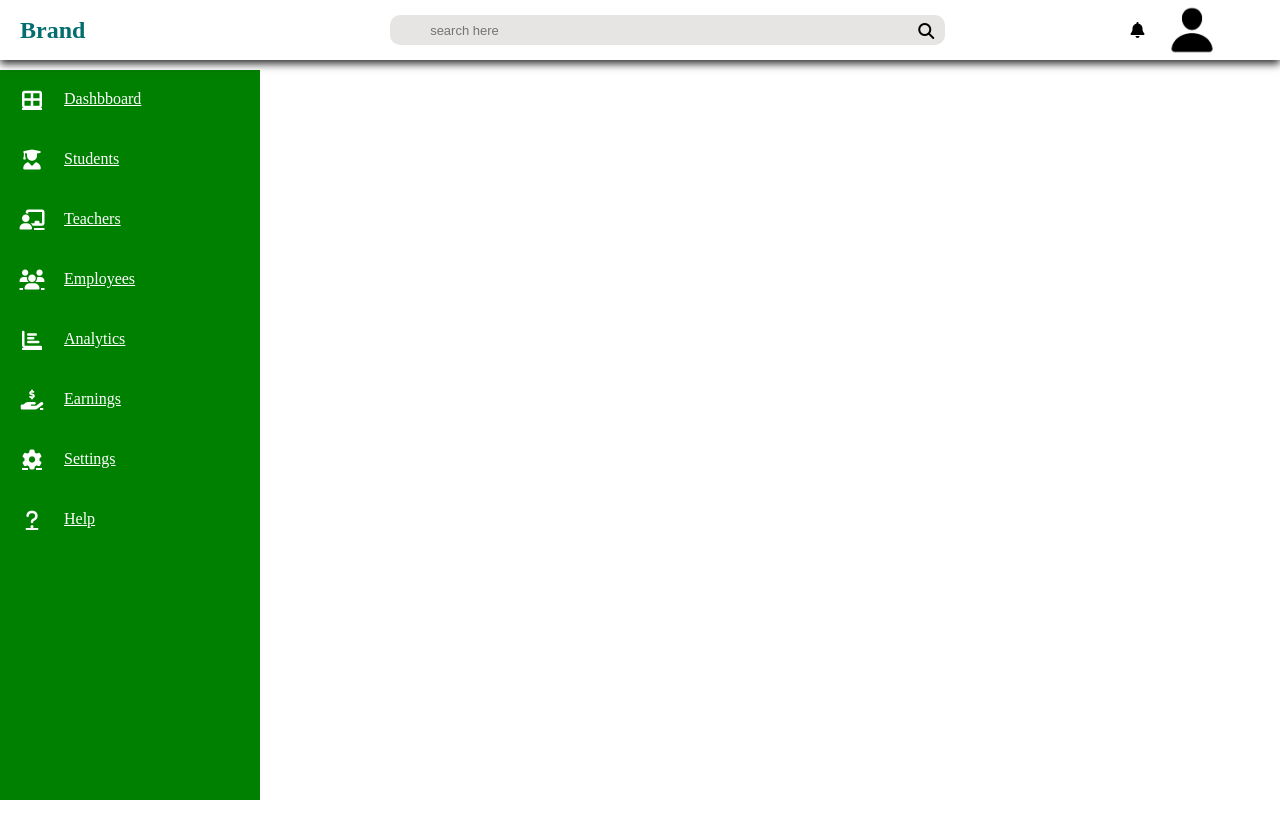
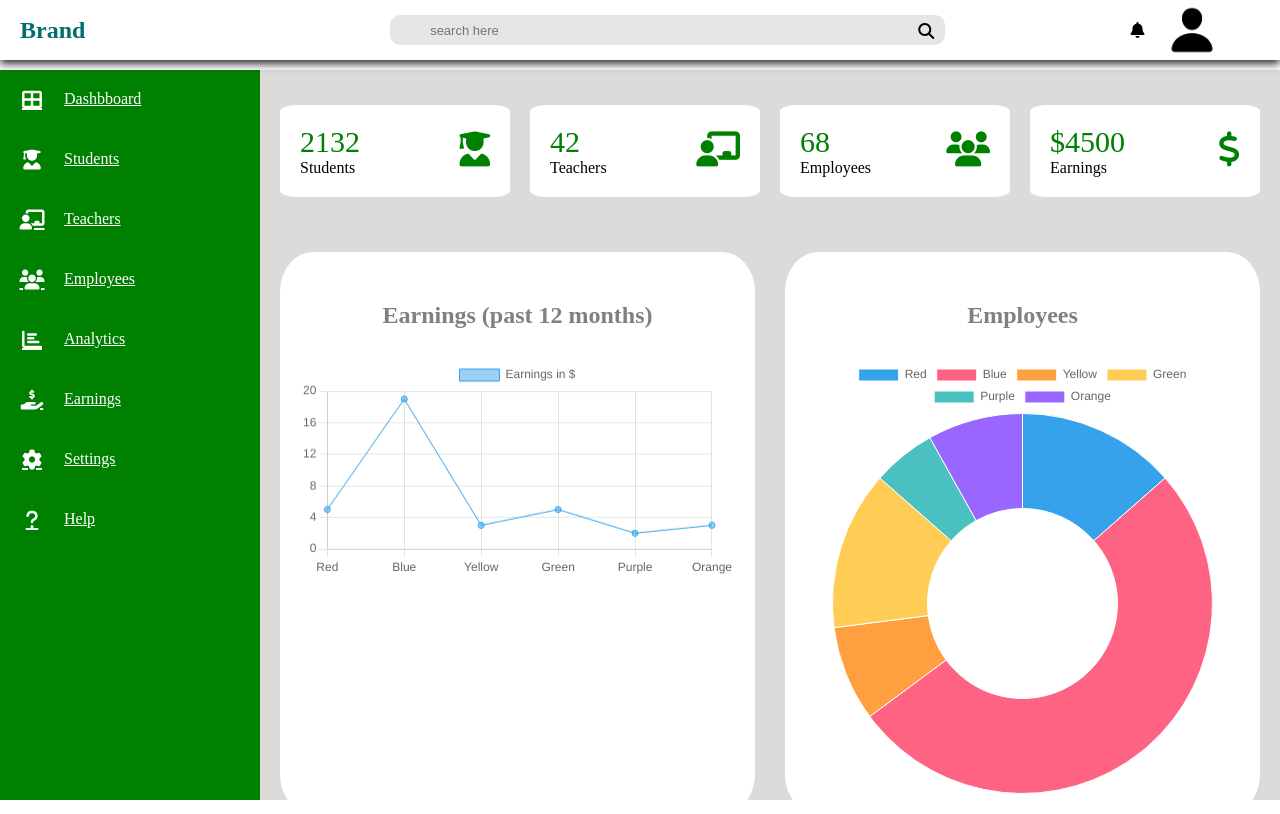
Before and after one commit to Phalgunigithub/Admin-Panel-Dashboard-, a plain HTML site: page index.html in a window 1280 px wide. Drawn offline with nearby package versions, Linux system fonts and the light colour scheme.

Commit message:
Updated index and style; added new chart scripts

```diff
--- /dev/null
+++ b/chart1.js
@@ -0,0 +1,20 @@
+const ctx = document.getElementById('lineChart');
+
+new Chart(ctx, {
+  type: 'line',
+  data: {
+    labels: ['Red', 'Blue', 'Yellow', 'Green', 'Purple', 'Orange'],
+    datasets: [{
+      label: 'Earnings in $',
+      data: [5, 19, 3, 5, 2, 3],
+      borderWidth: 1
+    }]
+  },
+  options: {
+    scales: {
+      y: {
+        beginAtZero: true
+      }
+    }
+  }
+});
--- /dev/null
+++ b/chart2.js
@@ -0,0 +1,20 @@
+document.addEventListener('DOMContentLoaded', () => {
+
+const ctx = document.getElementById('doughnut');
+
+new Chart(ctx, {
+  type: 'doughnut',
+  data: {
+    labels: ['Red', 'Blue', 'Yellow', 'Green', 'Purple', 'Orange'],
+    datasets: [{
+      label: 'Earnings in $',
+      data: [5, 19, 3, 5, 2, 3],
+      borderWidth: 1
+    }]
+  },
+  options: {
+    responsive:true
+  }
+});
+
+});
--- a/index.html
+++ b/index.html
@@ -97,8 +97,83 @@
 
             </ul>
         </div>
+
+
+        <div class="main">
+                        <div class="cards">
+
+                                        <div class="card">
+                                            <div class="card-content">
+                                                <div class="number">2132</div>
+                                                <div class="card-name">Students</div>
+                                            </div>
+
+                                            <div class="icon-box">
+                                                <i class="fas fa-user-graduate"></i>
+                                            </div>
+                                        </div>
+
+                                        <div class="card">
+                                            <div class="card-content">
+                                                <div class="number">42</div>
+                                                <div class="card-name">Teachers</div>
+                                            </div>
+
+                                            <div class="icon-box">
+                                                <i class="fas fa-chalkboard-teacher"></i>
+                                            </div>
+                                        </div>
+
+                                        <div class="card">
+                                            <div class="card-content">
+                                                <div class="number">68</div>
+                                                <div class="card-name">Employees</div>
+                                            </div>
+
+                                            <div class="icon-box">
+                                                <i class="fas fa-users"></i>
+                                            </div>
+                                        </div>
+
+                                        <div class="card">
+                                            <div class="card-content">
+                                                <div class="number">$4500</div>
+                                                <div class="card-name">Earnings</div>
+                                            </div>
+
+                                            <div class="icon-box">
+                                                <i class="fas fa-dollar-sign"></i>
+                                            </div>
+                                        </div>
+
+                        </div>
+
+
+
+                        <div class="charts">
+
+                                <div class="chart">
+                                    <h2>Earnings (past 12 months)</h2>
+                                    <canvas id="lineChart"></canvas>
+                                </div>
+
+
+                                <div class="chart" id="doughnut-chart">
+                                    <h2>Employees</h2>
+                                    <canvas id="doughnut"></canvas>
+                                </div>
+
+                        </div>
+
+
+        </div>
+
     </div>
 
+
+    <script src="https://cdn.jsdelivr.net/npm/chart.js"></script>
+    <script src="chart1.js"></script>
+    <script src="chart2.js"></script>
 
 
 </body>
--- a/style.css
+++ b/style.css
@@ -110,3 +110,71 @@ sidebar starts here  */
     text-align: center;
     font-size: 20px;
 }
+/*
+main section starts here  */
+
+.main{
+    position: absolute;
+    top:70px;
+    left:260px;
+    width: calc(100% - 260px);
+    background: rgb(221, 218, 218);
+    height:calc(100% - 70px);
+
+
+
+}
+
+.cards{
+    display : grid;
+    grid-template-columns: repeat(4,1fr);
+    padding: 35px 20px;
+    gap:20px;
+    width:100%;
+}
+
+.card{
+    background: white;
+    border-radius: 7%;
+    display: flex;
+    justify-content: space-between;
+    align-items: center;
+    padding: 20px;
+}
+
+.number{
+    font-size: 30px;
+    font-weight: 400;
+    color: green;
+}
+
+.icon-box{
+    font-size: 35px;
+    color: green;
+}
+
+/* charts section starts here */
+
+.charts{
+
+    display : grid;
+    grid-template-columns: 1fr 1fr;
+    gap: 30px;
+    padding: 20px;
+    height: 75px;
+
+    }
+
+
+    .chart{
+        border-radius: 7%;
+        background: white;
+        padding: 20px;
+    }
+
+
+    .chart h2{
+        text-align: center;
+        color: grey;
+        padding: 30px;
+    }
```
